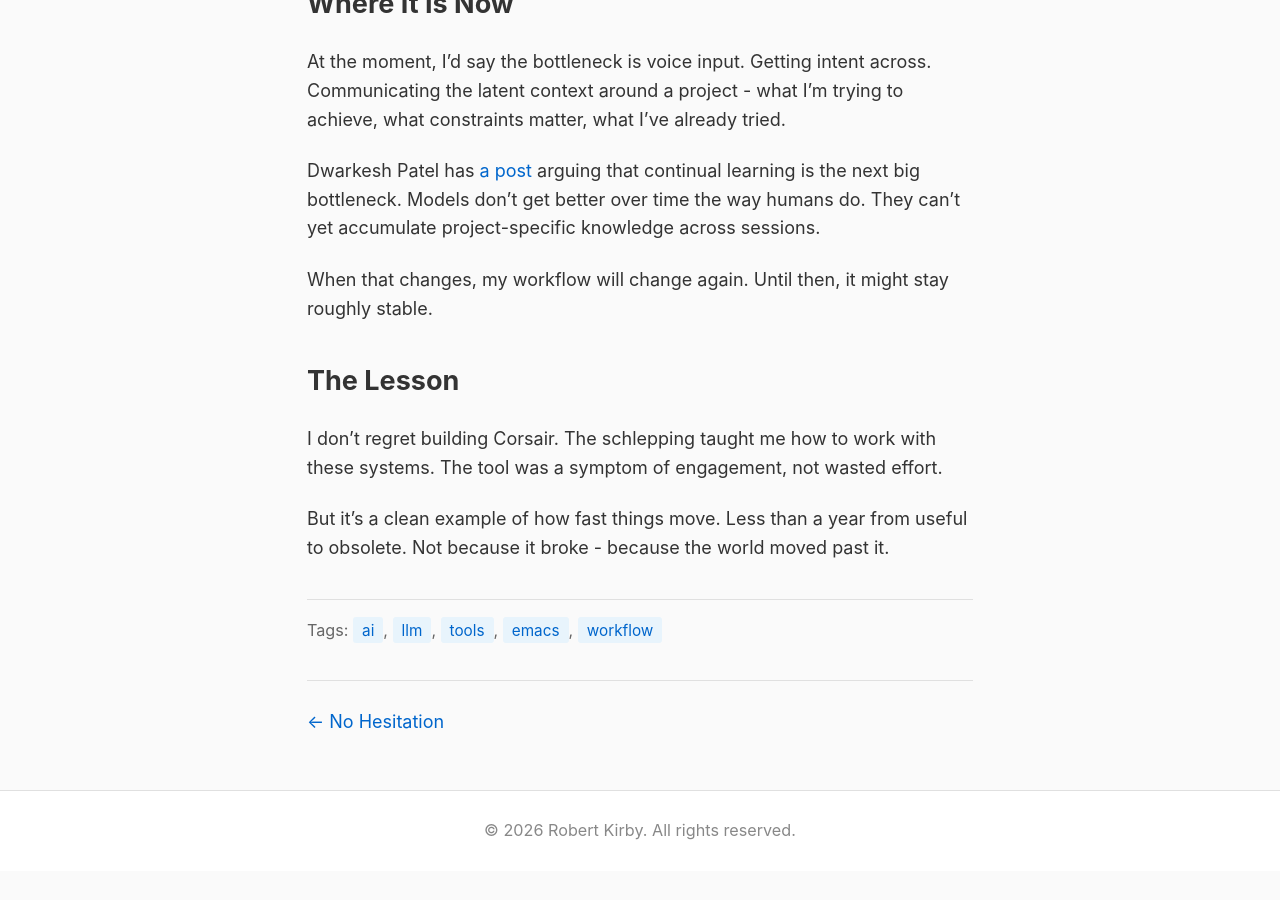
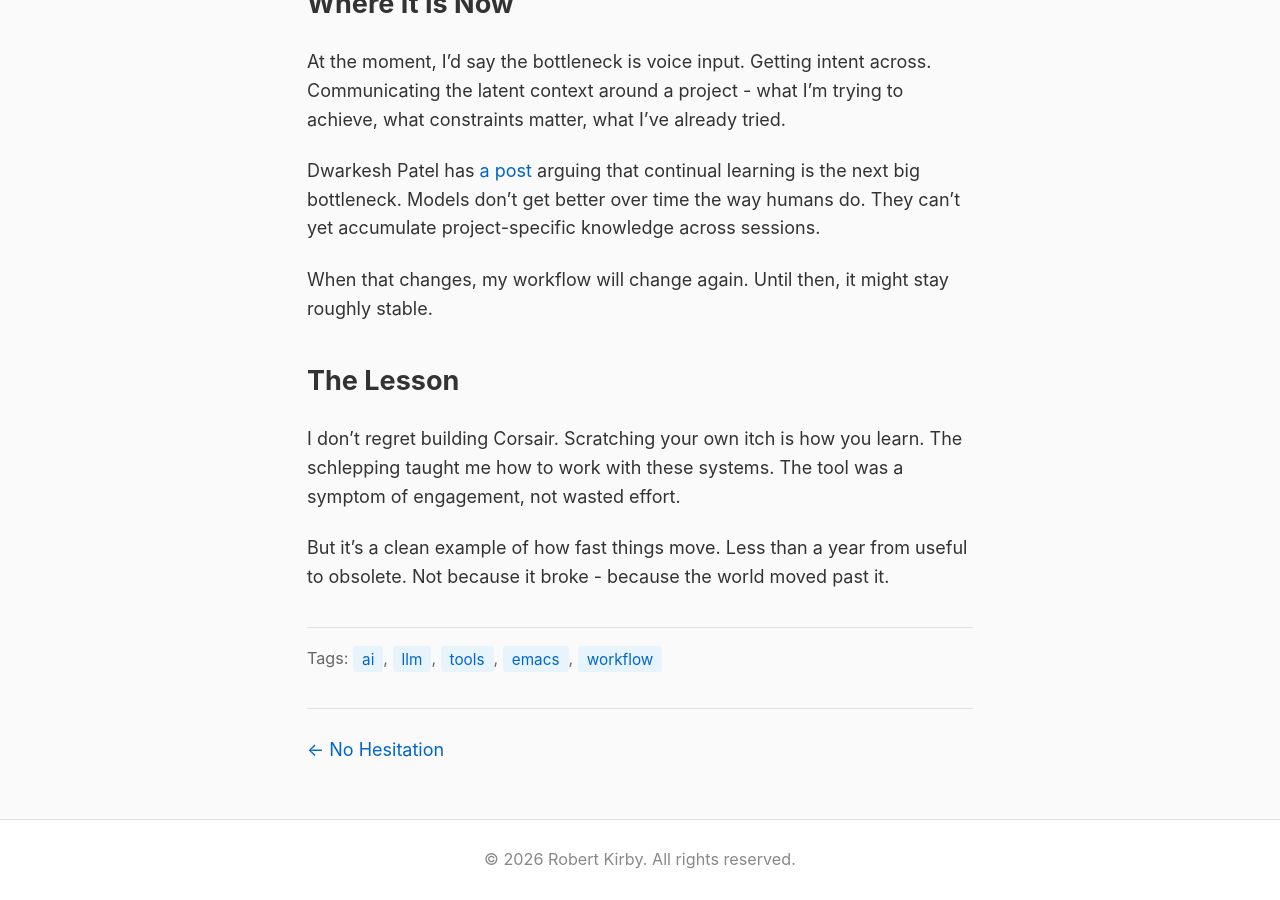
Before and after one commit to rob137/rob137.github.io, a Jekyll site: the page built from _posts/2026-01-08-corsair.md, in a window 1280 px wide and 900 px high, scrolled down 1038 px. Built offline with Jekyll 4.4.1, drawn with Linux system fonts in a browser that asks for light colours; before the commit the page ends 1909 px from its top, so only the background shows below that.

Commit message:
Add scratch your own itch point
Co-Authored-By: Claude Opus 4.5 <noreply@anthropic.com>

```diff
--- a/_posts/2026-01-08-corsair.md
+++ b/_posts/2026-01-08-corsair.md
@@ -32,6 +32,6 @@ When that changes, my workflow will change again. Until then, it might stay roug
 
 ## The Lesson
 
-I don't regret building Corsair. The schlepping taught me how to work with these systems. The tool was a symptom of engagement, not wasted effort.
+I don't regret building Corsair. Scratching your own itch is how you learn. The schlepping taught me how to work with these systems. The tool was a symptom of engagement, not wasted effort.
 
 But it's a clean example of how fast things move. Less than a year from useful to obsolete. Not because it broke - because the world moved past it.
```
